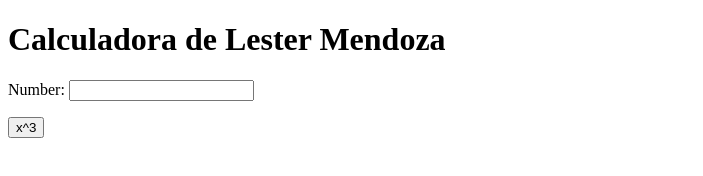
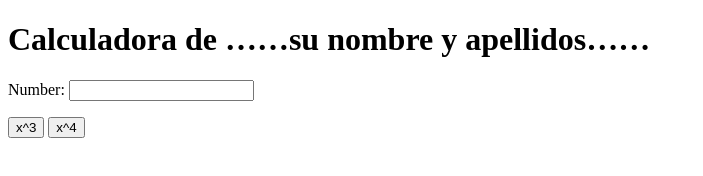
Before and after one commit to lwmendoza/my_calculator_2, a plain HTML site: page index.html in a window 1280 px wide. Shown: the whole page, without its empty margins (0-703 px from the left). Drawn offline with Linux system fonts and the light colour scheme.

Commit message:
x^4 button

```diff
--- a/index.html
+++ b/index.html
@@ -5,17 +5,22 @@
 		<meta charset="utf-8">
 	</head>
 	<body>
-		<h1>Calculadora de Lester Mendoza</h1>
+		<h1>Calculadora de ……su nombre y apellidos……</h1>
 		Number:
 		<input type="text" id="n1">
 		<p>
 			<button onclick="cube()"> x^3 </button>
+			<button onclick="power_4()"> x^4</button>
 		</p>
 		<script type="text/javascript">
 			function cube() {
 				var num = document.getElementById("n1");
 				num.value = Math.pow(num.value, 3);
 			}
+			function power_4() {
+				var num = document.getElementById("n1");
+				num.value = Math.pow(num.value, 4);
+			}
 		</script>
 	</body>
 </html>
```
